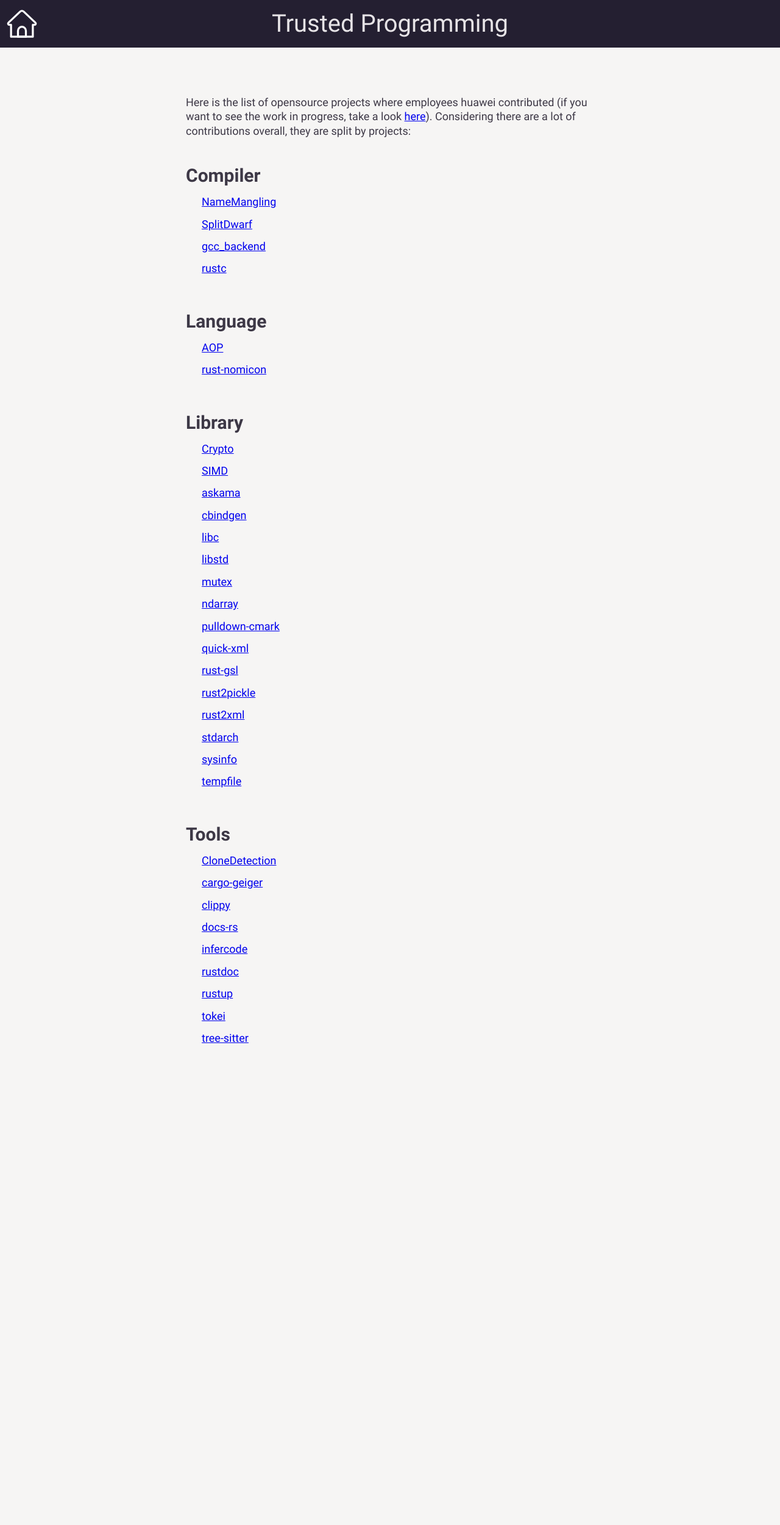
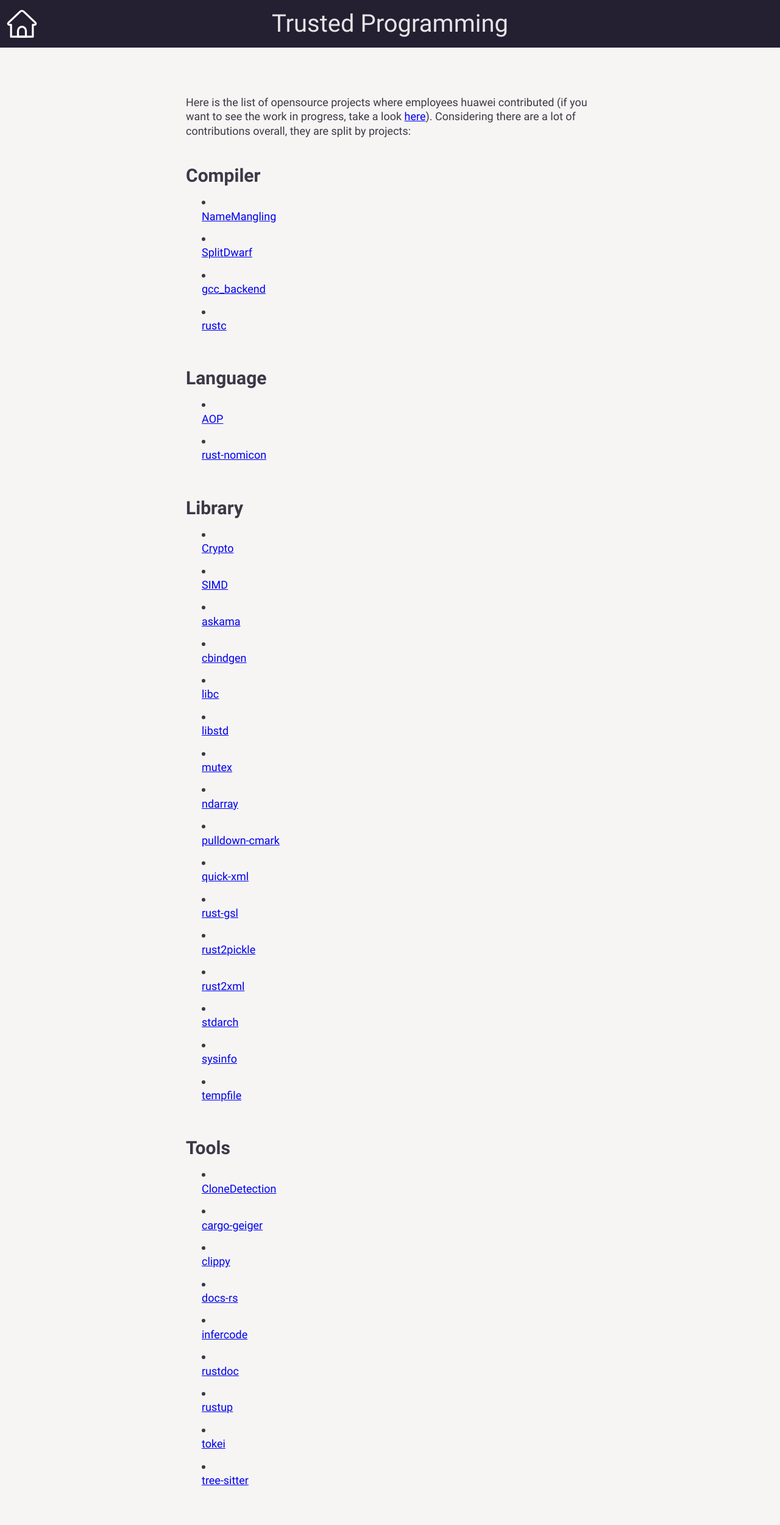
Before and after one commit to yijunyu/trusted-programming.github.io, a Jekyll site: the page built from articles/opensource-contributions.md, in a window 1280 px wide. Shown: the whole page at 61% size. Built offline with Jekyll 4.4.1, drawn with Linux system fonts in a browser that asks for light colours; before the commit the page ends 1775 px from its top, so only the background shows below that.

Commit message:
Fix style bullet points display

```diff
--- a/_sass/_base.scss
+++ b/_sass/_base.scss
@@ -217,6 +217,10 @@
     overflow-wrap: initial;
 }
 
+.wrapper ul {
+    list-style-position: inside;
+}
+
 /**
  * Clearfix
  */
```
